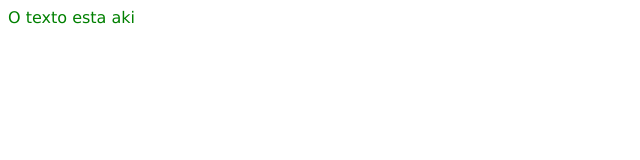
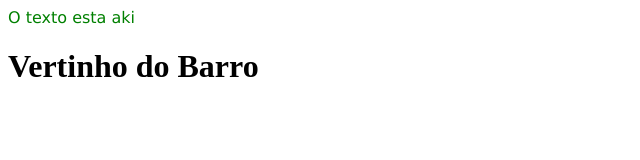
Before and after one commit to marcelosantosti10/MENINODEBARRO, a plain HTML site: page index.html in a window 1280 px wide. Shown: the whole page, without its empty margins (0-640 px from the left). Drawn offline with Linux system fonts and the light colour scheme.

Commit message:
VERTINHO DO BARRO

```diff
--- a/index.html
+++ b/index.html
@@ -1,9 +1,13 @@
 <html>
+
+<head>
+</head>
 
 <body>
 
 <font face="verdana" color="#008000"> O texto esta aki</font>
 
+<h1> Vertinho do Barro </h1>
 
 </body>
 
```
